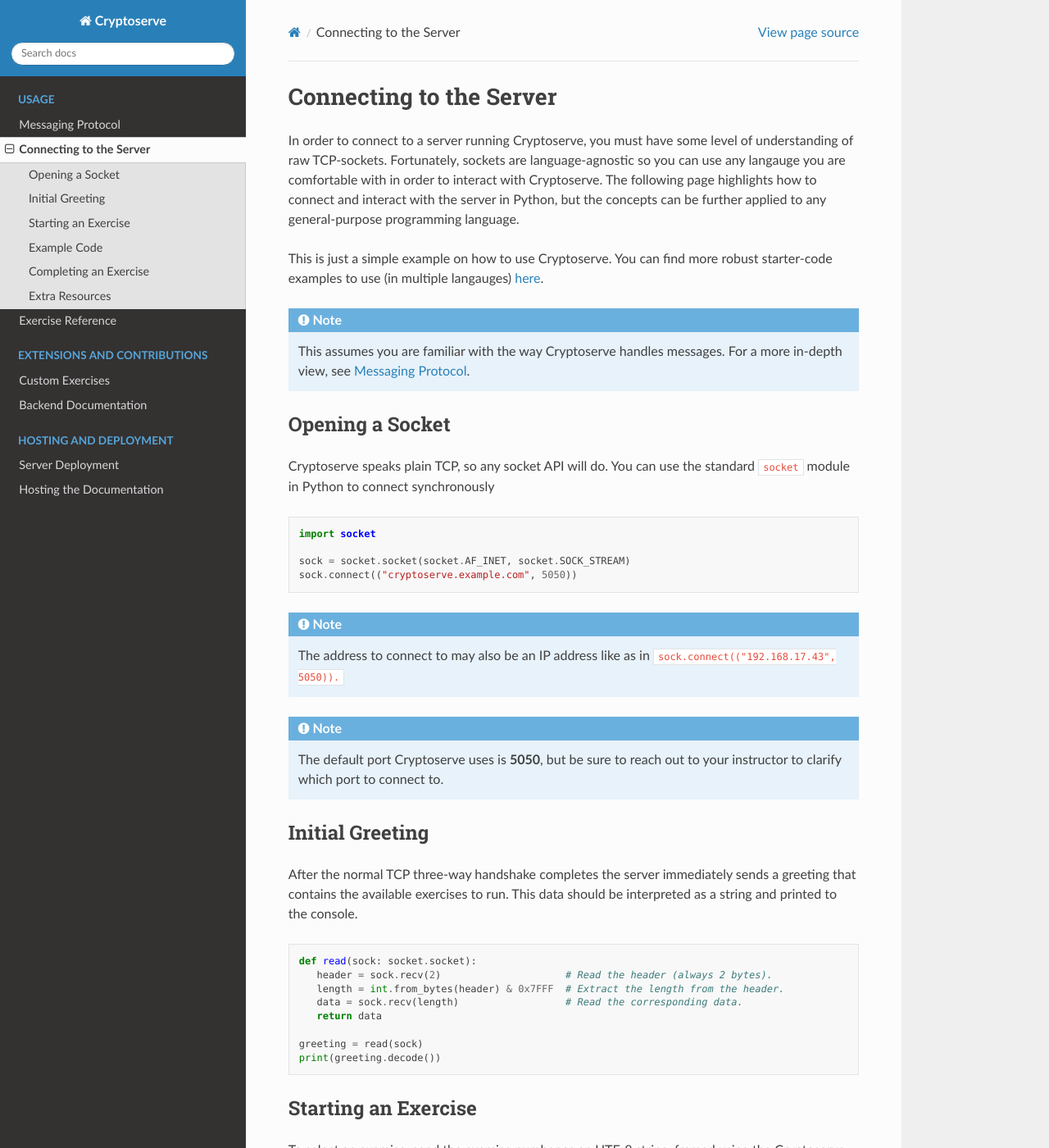
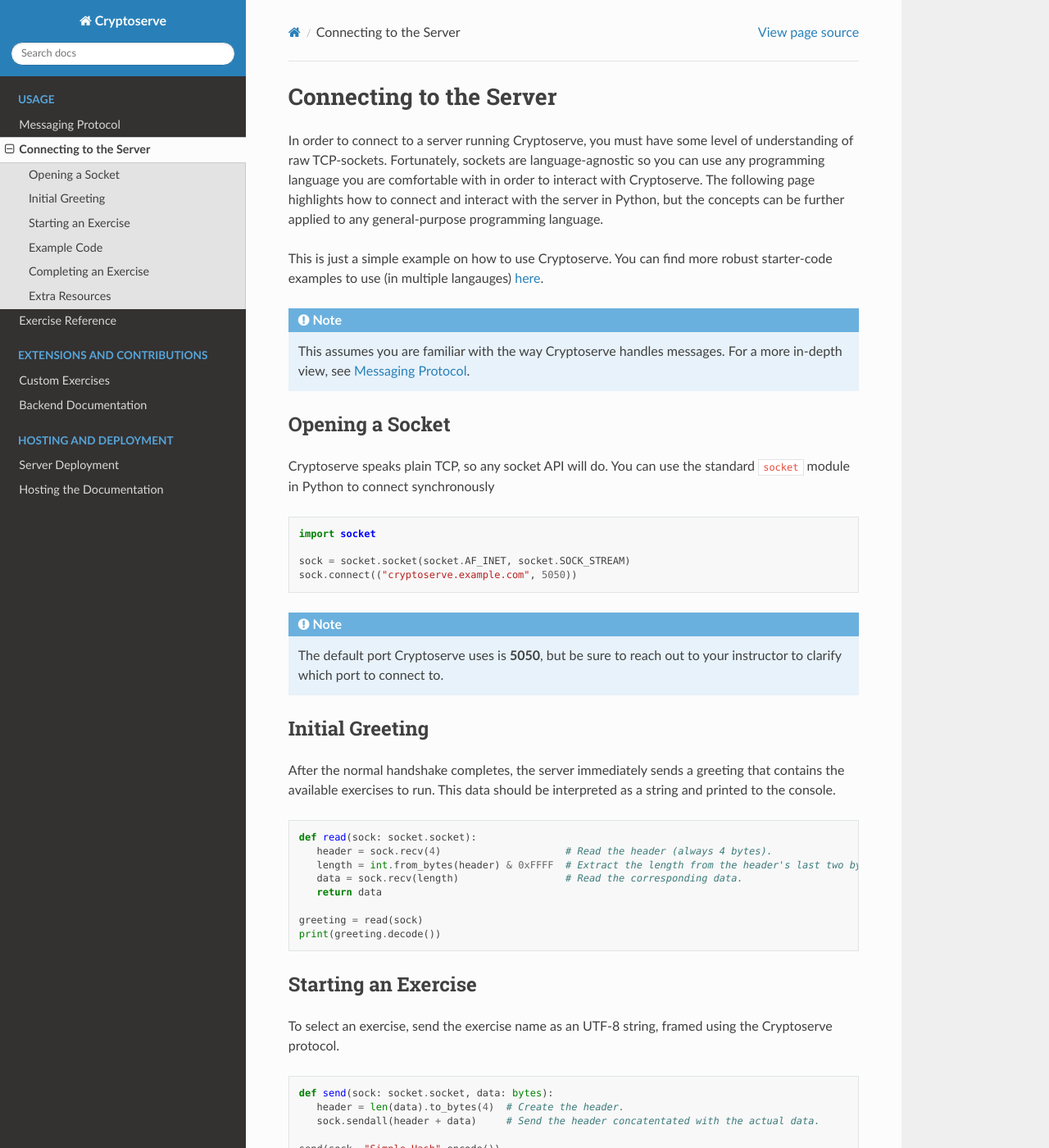
Before and after one commit to PeanutButterRat/cryptoserve, a Sphinx documentation site: the page built from docs/source/usage/connecting.rst, in a window 1280 px wide and 1400 px high. Shown: the whole window at 82% size. Built offline with Sphinx 7.4.7 and the Read the Docs theme 3.1.0, drawn with Linux system fonts in a browser that asks for light colours; some of the changed text lies outside the part shown.

Commit message:
Clean up the initial connection documentation

```diff
--- a/docs/source/contributing/api.rst
+++ b/docs/source/contributing/api.rst
@@ -5,7 +5,7 @@
 
 This page shows the auto-generated documentation for the backend code that Cryptoserve uses. If you are interested in
 contributing to the project or implementing your own exercise, you are in the right place! If you are looking to use
-Cryptoserve as a student, you are probably more interested in :ref:`connecting` or :ref:`listing`.
+Cryptoserve as a student, you would probably be more interested in :ref:`connecting` or :ref:`listing`.
 
 
 Core
--- a/docs/source/usage/connecting.rst
+++ b/docs/source/usage/connecting.rst
@@ -4,7 +4,7 @@
 ========================
 
 In order to connect to a server running Cryptoserve, you must have some level of understanding of raw TCP-sockets.
-Fortunately, sockets are language-agnostic so you can use any langauge you are comfortable with in order to interact
+Fortunately, sockets are language-agnostic so you can use any programming language you are comfortable with in order to interact
 with Cryptoserve. The following page highlights how to connect and interact with the server in Python, but the
 concepts can be further applied to any general-purpose programming language.
 
@@ -25,23 +25,21 @@
    sock = socket.socket(socket.AF_INET, socket.SOCK_STREAM)
    sock.connect(("cryptoserve.example.com", 5050))
 
-.. note:: The address to connect to may also be an IP address like as in ``sock.connect(("192.168.17.43", 5050)).``
-
 .. note:: The default port Cryptoserve uses is **5050**, but be sure to reach out to your instructor to clarify which port to connect to.
 
 
 Initial Greeting
 ----------------
 
-After the normal TCP three-way handshake completes the server immediately sends a greeting that contains the available
+After the normal handshake completes, the server immediately sends a greeting that contains the available
 exercises to run. This data should be interpreted as a string and printed to the console.
 
 
 .. code-block:: python
 
    def read(sock: socket.socket):
-      header = sock.recv(2)                     # Read the header (always 2 bytes).
-      length = int.from_bytes(header) & 0x7FFF  # Extract the length from the header.
+      header = sock.recv(4)                     # Read the header (always 4 bytes).
+      length = int.from_bytes(header) & 0xFFFF  # Extract the length from the header's last two bytes.
       data = sock.recv(length)                  # Read the corresponding data.
       return data
 
@@ -52,15 +50,15 @@
 Starting an Exercise
 --------------------
 
-To select an exercise, send the exercise number as an UTF-8 string, framed using the Cryptoserve protocol.
+To select an exercise, send the exercise name as an UTF-8 string, framed using the Cryptoserve protocol.
 
 .. code-block:: python
 
    def send(sock: socket.socket, data: bytes):
-      header = len(data).to_bytes(2)  # Create the header.
+      header = len(data).to_bytes(4)  # Create the header.
       sock.sendall(header + data)     # Send the header concatentated with the actual data.
 
-   send(sock, "1".encode())           # Encode "1" as UTF-8 and send it to the server.
+   send(sock, "Simple Hash".encode())
 
 Then read the server's response to ensure you started the correct exercise.
 
@@ -82,13 +80,13 @@
 
 
    def send(sock: socket.socket, data: bytes):
-      header = len(data).to_bytes(2)  # Create the header.
-      sock.sendall(header + data)     # Send the header concatentated with the actual data.
+      header = len(data).to_bytes(2)            # Create the header.
+      sock.sendall(header + data)               # Send the header concatentated with the actual data.
 
 
    def read(sock: socket.socket):
-      header = sock.recv(2)                     # Read the header (always 2 bytes).
-      length = int.from_bytes(header) & 0x7FFF  # Extract the length from the header.
+      header = sock.recv(4)                     # Read the header (always 4 bytes).
+      length = int.from_bytes(header) & 0xFFFF  # Extract the length from the header's last two bytes.
       data = sock.recv(length)                  # Read the corresponding data.
       return data
 
```
Also changed, not shown: other parts of docs/source/usage/connecting.rst (+3 -3 lines), 1 other file.
